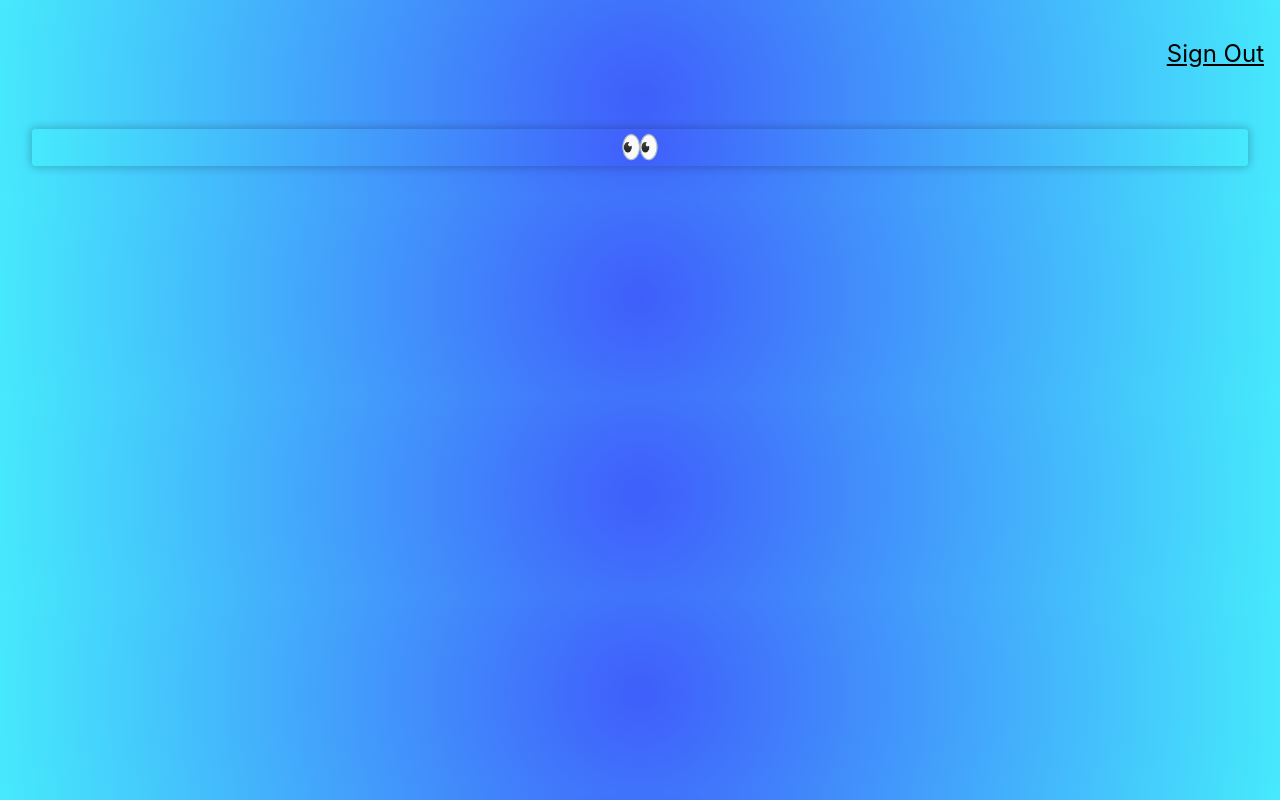
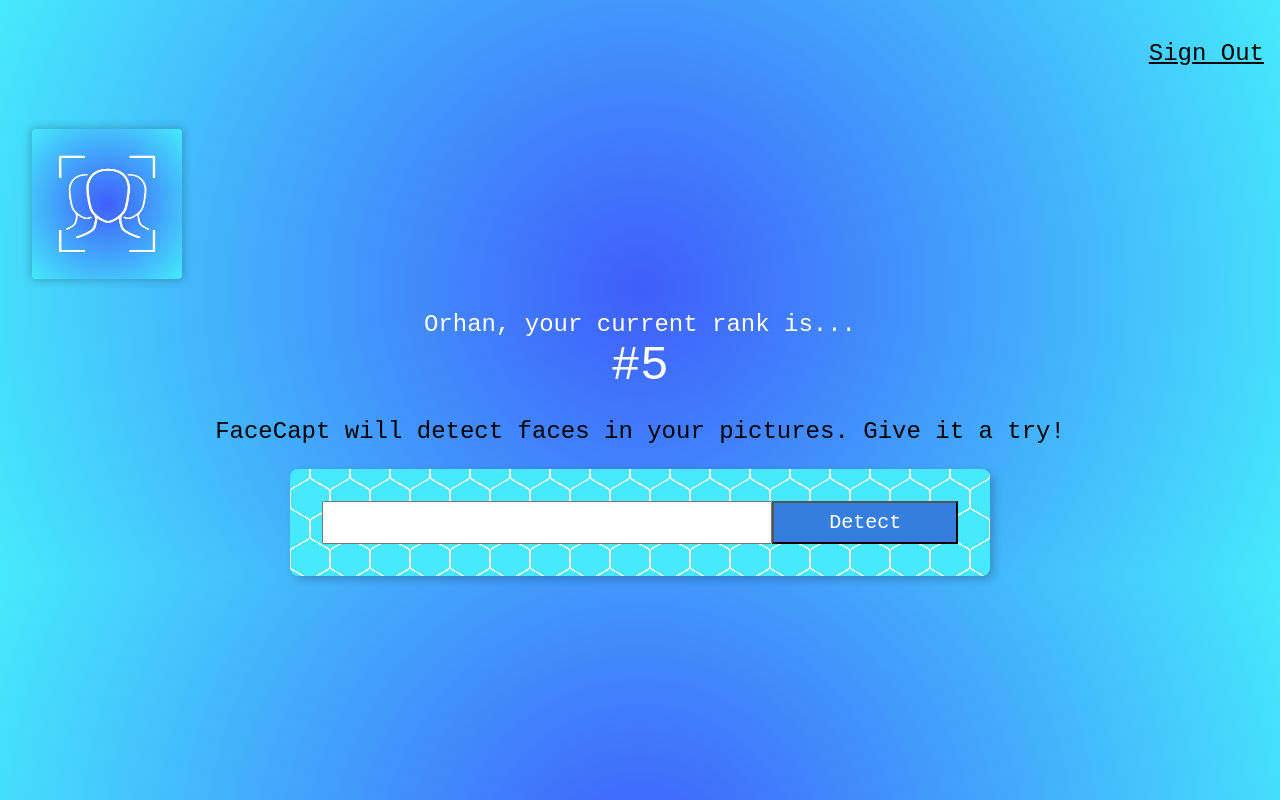
Before and after one commit to orhanbenli/FaceCapt, a React (Create React App) app: page / in a window 1280 px wide. Built offline with nearby package versions, Linux system fonts and the light colour scheme.

Commit message:
Add some files

```diff
--- a/src/App.css
+++ b/src/App.css
@@ -1,5 +1,10 @@
 .App {
   text-align: center;
+}
+
+.center {
+  display: flex;
+  justify-content: center;
 }
 
 .App-logo {
--- a/src/App.js
+++ b/src/App.js
@@ -1,6 +1,8 @@
 import React from "react";
 import Navigation from "./components/Navigation/Navigation";
 import Logo from "./components/Logo/Logo";
+import ImageLinkForm from "./components/ImageLinkForm/ImageLinkForm";
+import Rank from "./components/Rank/Rank";
 import "./App.css";
 
 function App() {
@@ -8,8 +10,9 @@ function App() {
     <div className="App">
       <Navigation />
       <Logo />
-      {/* <ImageLinkForm />
-      <FaceRecognition /> */}
+      <Rank />
+      <ImageLinkForm />
+      {/* <FaceRecognition /> */}
     </div>
   );
 }
--- /dev/null
+++ b/src/components/ImageLinkForm/ImageLinkForm.css
@@ -0,0 +1,49 @@
+.form {
+  width: 700px;
+  background: radial-gradient(
+        circle farthest-side at 0% 50%,
+        #46eafc 23.5%,
+        rgba(240, 166, 17, 0) 0
+      )
+      21px 30px,
+    radial-gradient(
+        circle farthest-side at 0% 50%,
+        #ffffff 24%,
+        rgba(240, 166, 17, 0) 0
+      )
+      19px 30px,
+    linear-gradient(
+        #46eafc 14%,
+        rgba(240, 166, 17, 0) 0,
+        rgba(240, 166, 17, 0) 85%,
+        #46eafc 0
+      )
+      0 0,
+    linear-gradient(
+        150deg,
+        #46eafc 24%,
+        #ffffff 0,
+        #ffffff 26%,
+        rgba(240, 166, 17, 0) 0,
+        rgba(240, 166, 17, 0) 74%,
+        #ffffff 0,
+        #ffffff 76%,
+        #46eafc 0
+      )
+      0 0,
+    linear-gradient(
+        30deg,
+        #46eafc 24%,
+        #ffffff 0,
+        #ffffff 26%,
+        rgba(240, 166, 17, 0) 0,
+        rgba(240, 166, 17, 0) 74%,
+        #ffffff 0,
+        #ffffff 76%,
+        #46eafc 0
+      )
+      0 0,
+    linear-gradient(90deg, #ffffff 2%, #46eafc 0, #46eafc 98%, #ffffff 0%) 0 0
+      #46eafc;
+  background-size: 40px 60px;
+}
--- /dev/null
+++ b/src/components/ImageLinkForm/ImageLinkForm.js
@@ -0,0 +1,22 @@
+import React from "react";
+import "./ImageLinkForm.css";
+
+const ImageLinkForm = () => {
+  return (
+    <div>
+      <p className="f3">
+        {"FaceCapt will detect faces in your pictures. Give it a try!"}
+      </p>
+      <div className="center">
+        <div className="form center pa4 br3 shadow-5">
+          <input className="f4 pa2 w-70 center" type="tex" />
+          <button className="w-30 grow f4 link ph3 pv2 dib white bg-blue">
+            Detect
+          </button>
+        </div>
+      </div>
+    </div>
+  );
+};
+
+export default ImageLinkForm;
--- a/src/components/Logo/Logo.js
+++ b/src/components/Logo/Logo.js
@@ -1,13 +1,26 @@
 import React from "react";
 import Tilt from "react-parallax-tilt";
+import face from "./face.png";
 import "./Logo.css";
 
 const Logo = () => {
   return (
     <div className="ma4 mt0">
-      <Tilt className="Tilt br2 shadow-2">
+      <Tilt
+        className="Tilt br2 shadow-2"
+        options={{ max: 55 }}
+        style={{ height: 150, width: 150 }}
+      >
         <div>
-          <h1>👀</h1>
+          <h1>
+            <img
+              style={{ paddingTop: "25px" }}
+              src={face}
+              alt="face"
+              height={100}
+              width={100}
+            />
+          </h1>
         </div>
       </Tilt>
     </div>
--- /dev/null
+++ b/src/components/Rank/Rank.js
@@ -0,0 +1,12 @@
+import React from "react";
+
+const Rank = () => {
+  return (
+    <div>
+      <div className="white f3">{"Orhan, your current rank is..."}</div>
+      <div className="white f1">{"#5"}</div>
+    </div>
+  );
+};
+
+export default Rank;
--- a/src/index.css
+++ b/src/index.css
@@ -1,8 +1,8 @@
 body {
   margin: 0;
-  font-family: -apple-system, BlinkMacSystemFont, "Segoe UI", "Roboto", "Oxygen",
-    "Ubuntu", "Cantarell", "Fira Sans", "Droid Sans", "Helvetica Neue",
-    sans-serif;
+  font-family: "Courier New", -apple-system, BlinkMacSystemFont, "Segoe UI",
+    "Roboto", "Oxygen", "Ubuntu", "Cantarell", "Fira Sans", "Droid Sans",
+    "Helvetica Neue", sans-serif;
   -webkit-font-smoothing: antialiased;
   -moz-osx-font-smoothing: grayscale;
   background: rgb(63, 94, 251);
@@ -13,6 +13,10 @@ body {
   );
 }
 
+button {
+  cursor: pointer;
+}
+
 code {
   font-family: source-code-pro, Menlo, Monaco, Consolas, "Courier New",
     monospace;
```
Also changed, not shown: src/components/Logo/face.png (added).
